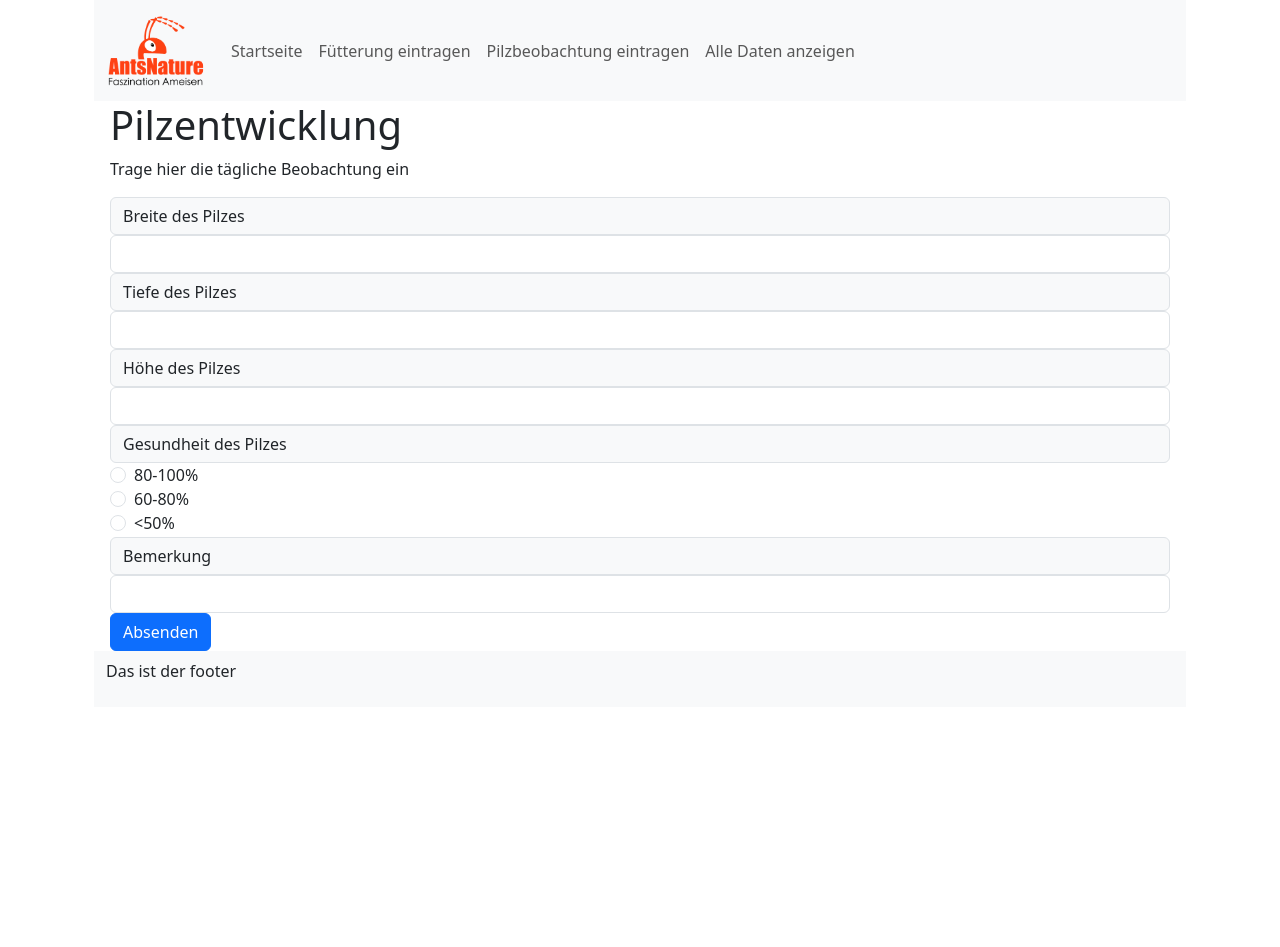
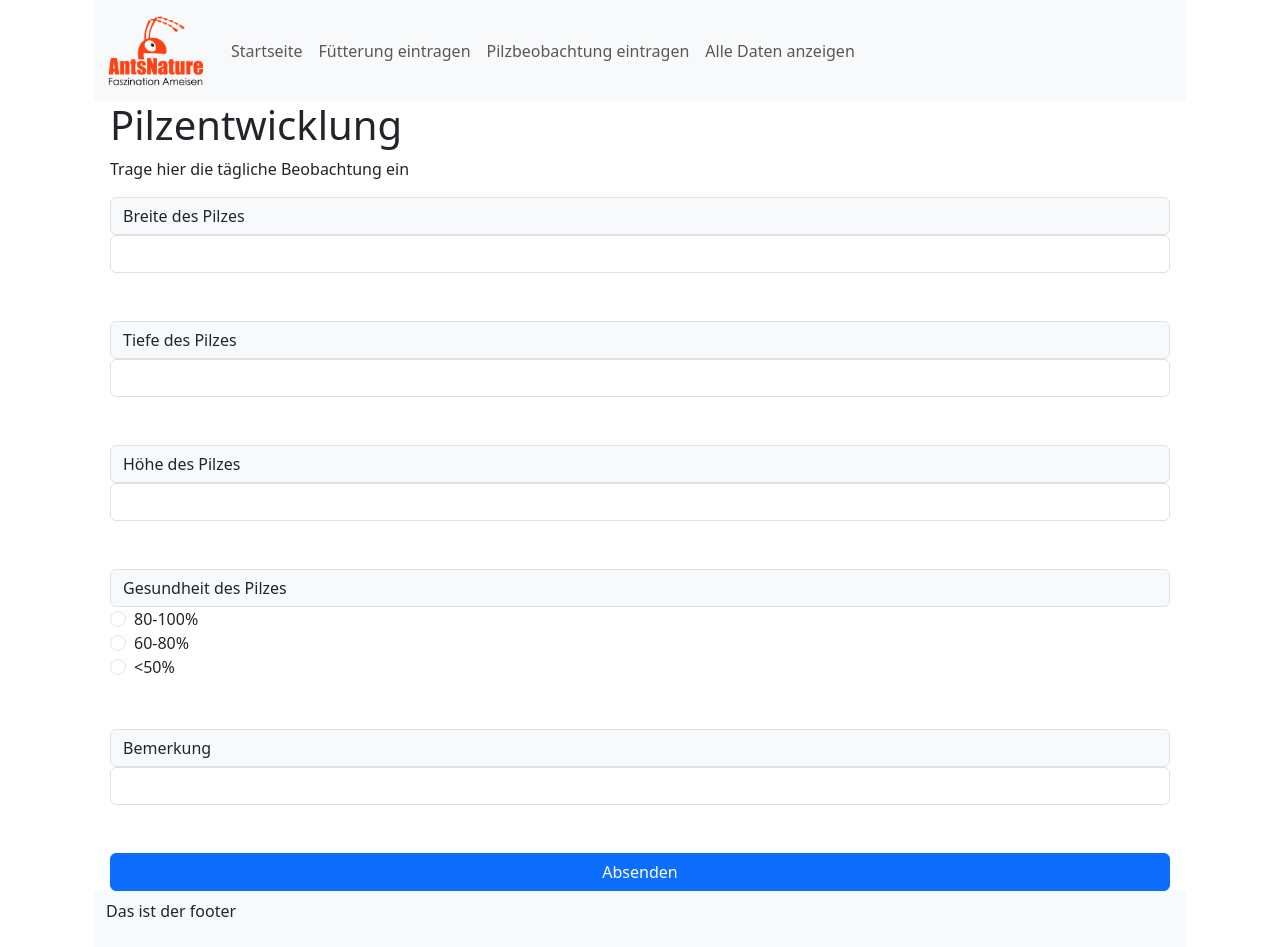
Before and after one commit to m3fischer/antsui, a Next.js app: page /addentrypilzentwicklung in a window 1280 px wide. Before the commit the page ends 800 px from the top, so only its background shows below. Built offline with nearby package versions, Linux system fonts and the light colour scheme.

Commit message:
Komponenten CheckSelect ergaenzt fuer Radiobutton und Checkbox

```diff
--- /dev/null
+++ b/components/AntCheckSelect.js
@@ -0,0 +1,46 @@
+export function AntCheckBox (props){
+    return AntCheckSelect (props, "checkbox")
+}
+
+/**
+ *
+ * @param {*} props
+ * @returns
+ */
+export function AntRadioButton (props){
+    return AntCheckSelect (props, "radio")
+}
+
+function AntCheckSelect (props, htmltype) {
+    //id => Eindeutige Kennung des gesammten Elements
+    //label => Das Label der CheckBox Gruppe
+    //radioValues => Liste aller Werte der Checkboxes oder Radio-Elemente
+    //htmltype => Gibt ob es sich um einen Radiobutton(radio) oder eine Checkbox (checkbox) handelt
+    let id = props.id
+    let radiovalues
+    if(props.value != undefined){
+        radiovalues = props.value.split("#")
+    }
+    let label = props.label
+
+    return (
+        <div key={"div_" + id} id={"div_" + id}>
+          <div className="input-group-prepend" >
+            <span className="input-group-text" id="inputGroup-sizing-default" >{label}</span>
+          </div>
+          <div id={"div_" + id+"_"+"INPUTS"} className="form-check">
+
+            {// Der folgende Abschnitt wird für jedes Element von radiovalues durchlaufen
+              radiovalues.map(item => (
+              <>
+                <input id={id+"_"+item} key={id+"_input"} name={id} type={htmltype} value={item} className="form-check-input"  aria-label="Default" aria-describedby="inputGroup-sizing-default"/>
+                <label id={id+"_"+item+"_"+"Label"} key={id+"_label"} className="form-check-label" htmlFor={id+"_"+item}>{item}</label>
+                <br></br>
+              </>
+
+            ) )}
+          </div>
+        </div>
+      )
+
+}
--- a/components/antforms.js
+++ b/components/antforms.js
@@ -1,18 +1,33 @@
+import { AntCheckBox, AntRadioButton } from './AntCheckSelect'
 import styles from './antforms.module.css'
 
 export default function Antform(){
     return <></>
 }
 
-export function AntItem({id, label, htmltype, value}) {
+export function AntItem({id, label, htmltype, value, img}) {
 
   let htmlStructure // der Rückgabewert
+  let props = {}; // Ein leeres JSON-Objekt fuer alle Properties
+
+  //Sofern vorhanden werden die Properties gesetzt
+  if (id != undefined){  props.id = id;}
+  if (label != undefined) {props.label = label;}
+  if (htmltype != undefined) {props.htmltype = htmltype;}
+  if (value != undefined) { props.value = value;}
+  if (img != undefined) { props.img = img;}
+
+  //Unterscheidung je nach HTML Typ.
+  // Möglich sind: radio, checkbox oder text
   switch (htmltype){
 
     case "radio":
+      htmlStructure = AntRadioButton (props)
+      break
+
     case "checkbox":
-      htmlStructure = getRadioButtonStructure (id, label, value, htmltype)
-    break
+      htmlStructure = AntCheckBox (props)
+      break
 
     default: // Liefert die Default Struktur, d.h. ein Textfeld
       htmlStructure = getDefaultHTMLStructure(id, label)
--- a/components/antstypes.json
+++ b/components/antstypes.json
@@ -22,7 +22,7 @@
         "name":"pilzentwicklung",
         "descripton":"",
         "questions": [
-            {"id": "PILZ_BREITE", "label":"Breite des Pilzes", "description":"Eingetragen wird immer der größte gemessene Wert.", "initvalue":"Initialwert", "htmltype":"text"},
+            {"id": "PILZ_BREITE", "label":"Breite des Pilzes", "description":"Eingetragen wird immer der größte gemessene Wert.", "initvalue":"Initialwert", "htmltype":"text", "image":"https://antsacademy.antsnature.de/wp-content/uploads/elementor/thumbs/Antucation-eckig-pryauk104k35oq5hwtq5sgwxua51th64ujiyxbi8k0.png"},
             {"id": "PILZ_TIEFE", "label":"Tiefe des Pilzes", "description":"Eingetragen wird immer der größte gemessene Wert.", "initvalue":"Initialwert", "htmltype":"text"},
             {"id": "PILZ_HOEHE", "label":"Höhe des Pilzes", "description":"Eingetragen wird immer der größte gemessene Wert.", "initvalue":"Initialwert", "htmltype":"text"},
             {"id": "PILZ_GESUNDHEIT_SCHAETZUNG", "label":"Gesundheit des Pilzes", "description":"Wieviel Prozent vom Pilz sind deiner Schätzung nach gesund?", "initvalue":"80-100%#60-80%#<50%", "htmltype":"radio"},
--- a/pages/addentrypilzentwicklung.js
+++ b/pages/addentrypilzentwicklung.js
@@ -1,14 +1,14 @@
 import Antslayout from '../components/antslayout';
 import React from 'react';
 
-import antforms from '../components/antstypes.json'
+import anttypes from '../components/antstypes.json'
 import {AntItem} from '../components/antforms'
 
 import styles from '../components/antslayout.module.css';
 import { Utils } from '../utils/utils';
 
 //Fuer weniger Schreibarbeit p13g => PilzentwicklunG
-let p13g = antforms.pilzentwicklung
+let p13g = anttypes.pilzentwicklung
 
 
 async function onSendData(event){
@@ -32,7 +32,7 @@ export default  function addEntryPilzentwicklung () {
             <h1>Pilzentwicklung</h1>
             <p>Trage hier die tägliche Beobachtung ein</p>
 
-           <form key="Add_Pilzentwicklung" onSubmit={onSendData} >
+           <form key="Add_Pilzentwicklung" onSubmit={onSendData} className="d-grid gap-5">
                 {p13g.questions.map(item => {return <AntItem key={item.id} id={item.id} label={item.label} htmltype={item.htmltype} value={item.initvalue}></AntItem>})}
                 <button variant="contained" type="submit" className="btn btn-primary">Absenden</button>
             </form>
```
Also changed, not shown: pages/index.js (line endings or trailing spaces).
